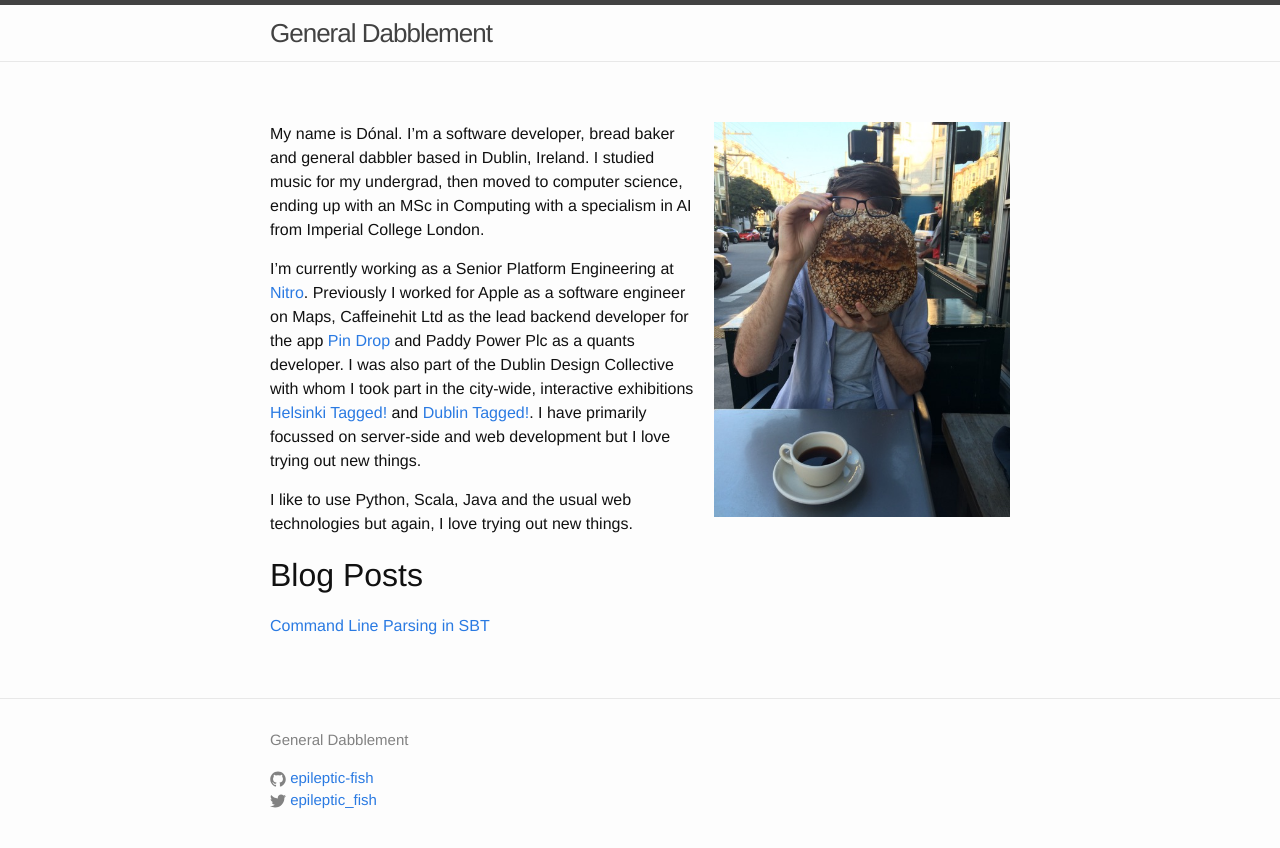
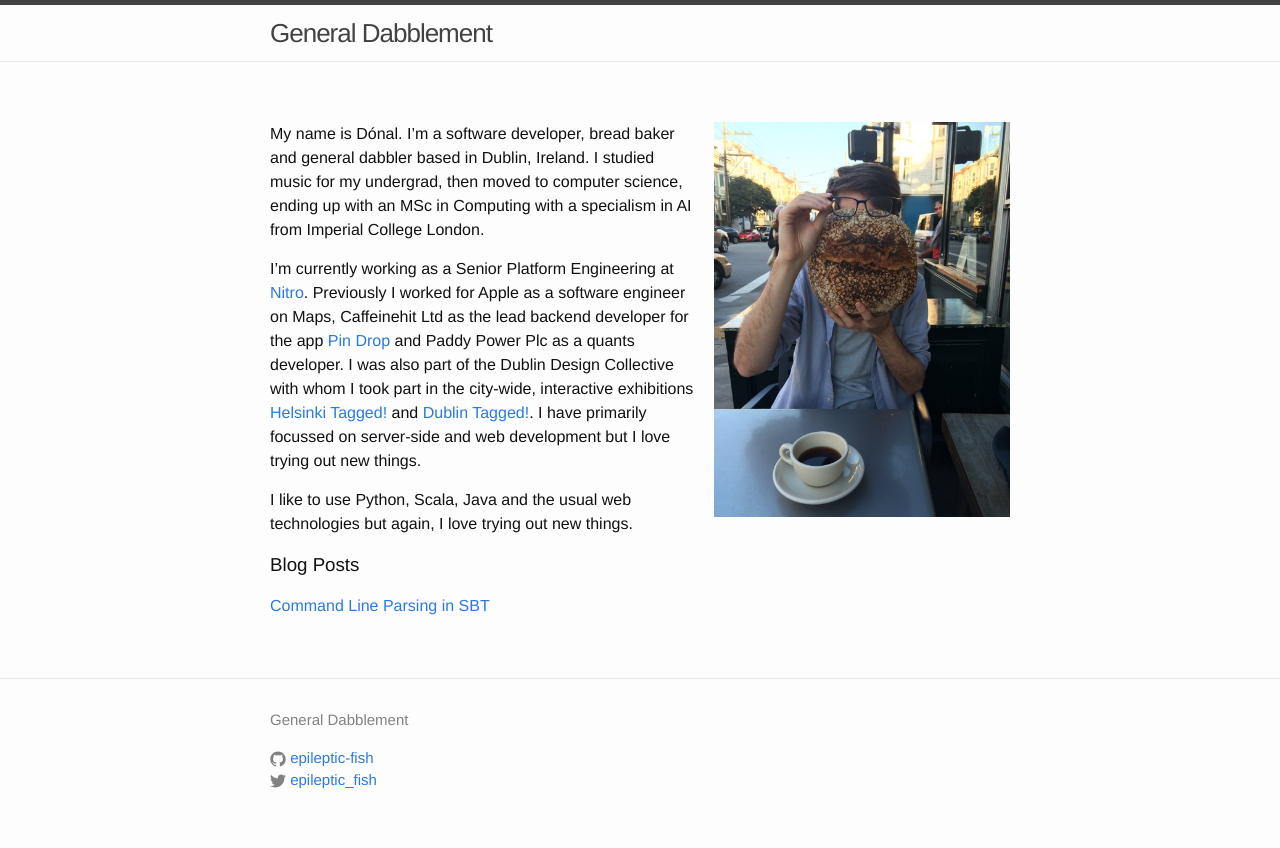
Before and after one commit to donaladams/donaladams.github.io, a Jekyll site: the page built from index.md, in a window 1280 px wide. Shown: the top 848 px of the page. Built offline with Jekyll 4.4.1, drawn with Linux system fonts in a browser that asks for light colours.

```diff
--- a/_includes/post-list.html
+++ b/_includes/post-list.html
@@ -1,6 +1,6 @@
 
 <section class="post-list">
-<h2>Blog Posts</h2>
+<h1>Blog Posts</h1>
 {% for post in site.posts %}
 <li>
     <a href="{{ post.url }}">{{ post.title }}</a>
```
